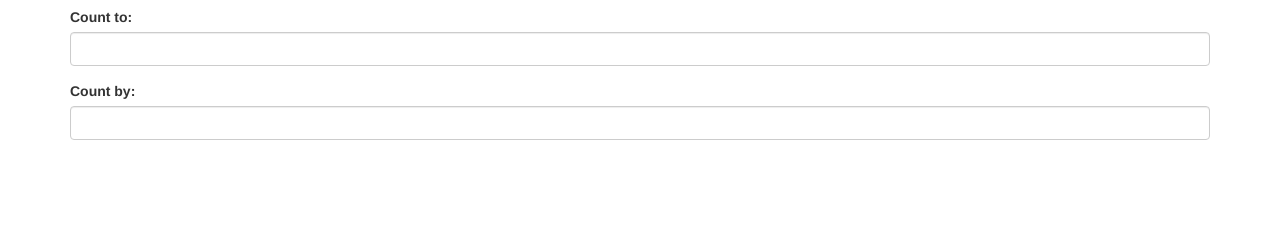
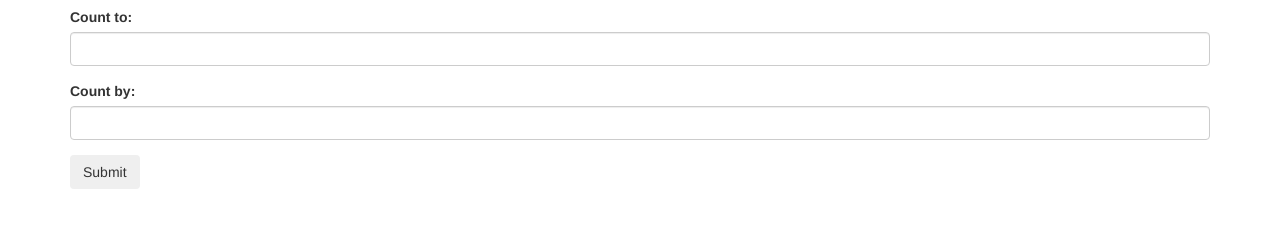
Before and after one commit to lucianmiller/count-up-by, a plain HTML site: page index.html in a window 1280 px wide. Shown: the part 93-320 px from the top of the page. Drawn offline with Linux system fonts and the light colour scheme.

Commit message:
It will add button

```diff
--- a/index.html
+++ b/index.html
@@ -20,6 +20,7 @@
         <label for="count">Count by:</label>
         <input id="count" class="form-control" type="text">
       </div>
+      <button type="submit" class="btn">Submit</button>
     </form>
   </div>
 </body>
```
